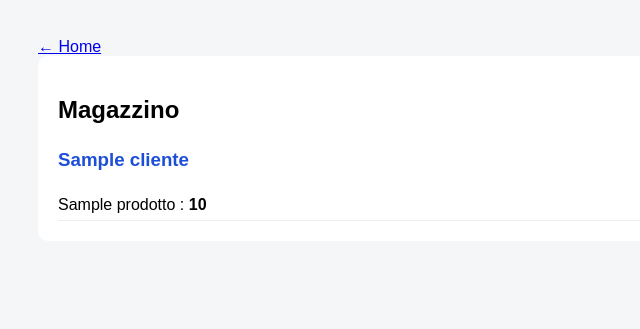
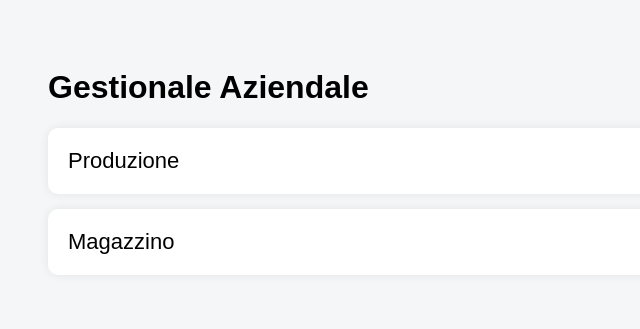
Before and after one commit to Galc987/gestionale-magazzino, a Flask app: page /magazzino in a window 1280 px wide. Shown: the top 329 px of the page, without its empty margins (0-640 px from the left). Run offline with Flask 3, Linux system fonts and the light colour scheme; a database or web service that is not in the repository returns one stand-in record (values such as "Sample title"); some libraries are stand-ins or nearby versions.

Commit message:
Update magazzino.html

```diff
--- a/templates/magazzino.html
+++ b/templates/magazzino.html
@@ -1,33 +1,28 @@
 <!DOCTYPE html>
 <html>
 <head>
-<title>Magazzino</title>
+<title>Gestionale</title>
 <style>
-body{font-family:Arial;padding:30px;background:#f4f6f8}
-.box{background:white;padding:20px;border-radius:10px}
-h3{margin-top:25px;color:#1d4ed8}
-.row{padding:6px 0;border-bottom:1px solid #eee}
+body{font-family:Arial;background:#f4f6f8;padding:40px}
+a{
+display:block;
+padding:20px;
+margin:15px 0;
+background:white;
+text-decoration:none;
+color:black;
+border-radius:10px;
+font-size:22px;
+box-shadow:0 0 10px rgba(0,0,0,.08);
+}
 </style>
 </head>
 <body>
 
-<a href="/">← Home</a>
+<h1>Gestionale Aziendale</h1>
 
-<div class="box">
-
-<h2>Magazzino</h2>
-
-{% for cliente, prodotti in grouped.items() %}
-
-<h3>{{cliente}}</h3>
-
-{% for p in prodotti %}
-<div class="row">{{p.prodotto}} : <b>{{p.qty}}</b></div>
-{% endfor %}
-
-{% endfor %}
-
-</div>
+<a href="/produzione">Produzione</a>
+<a href="/magazzino">Magazzino</a>
 
 </body>
 </html>
```
